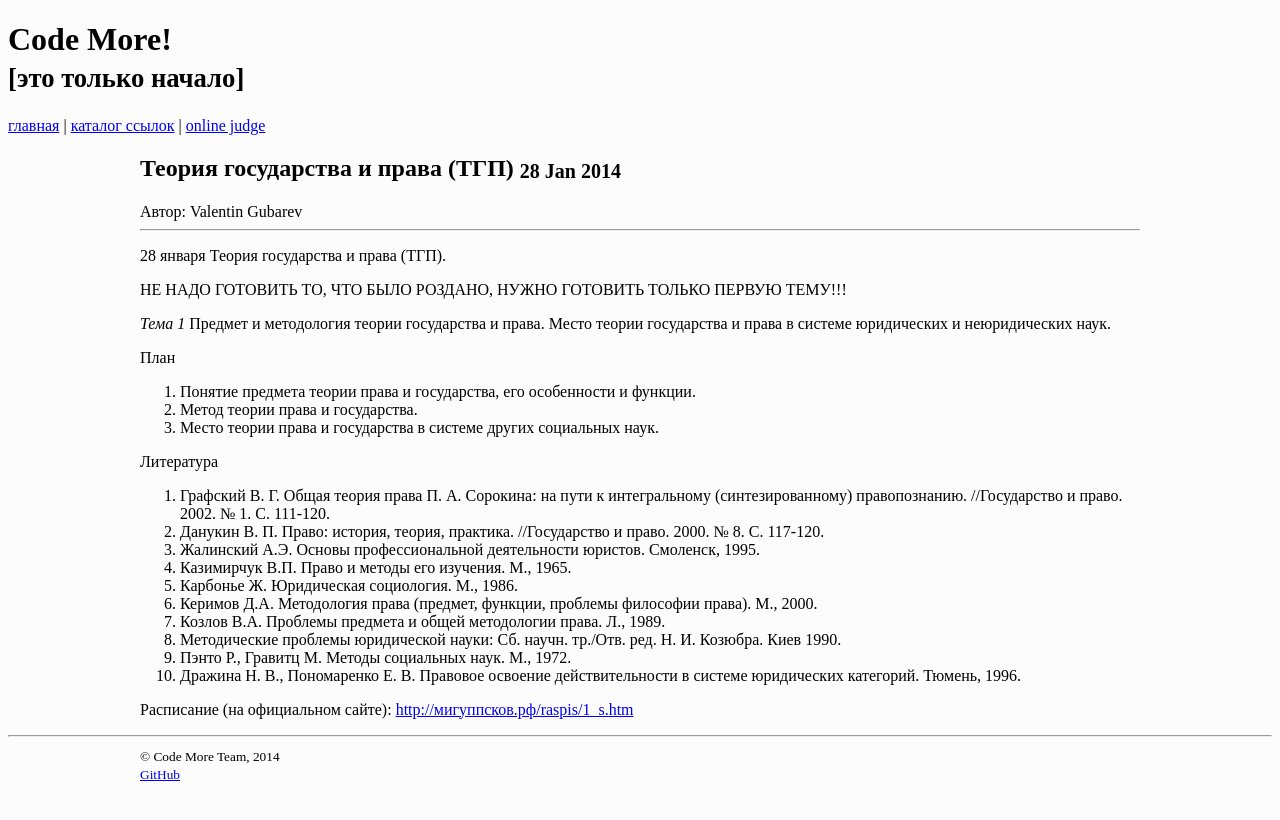
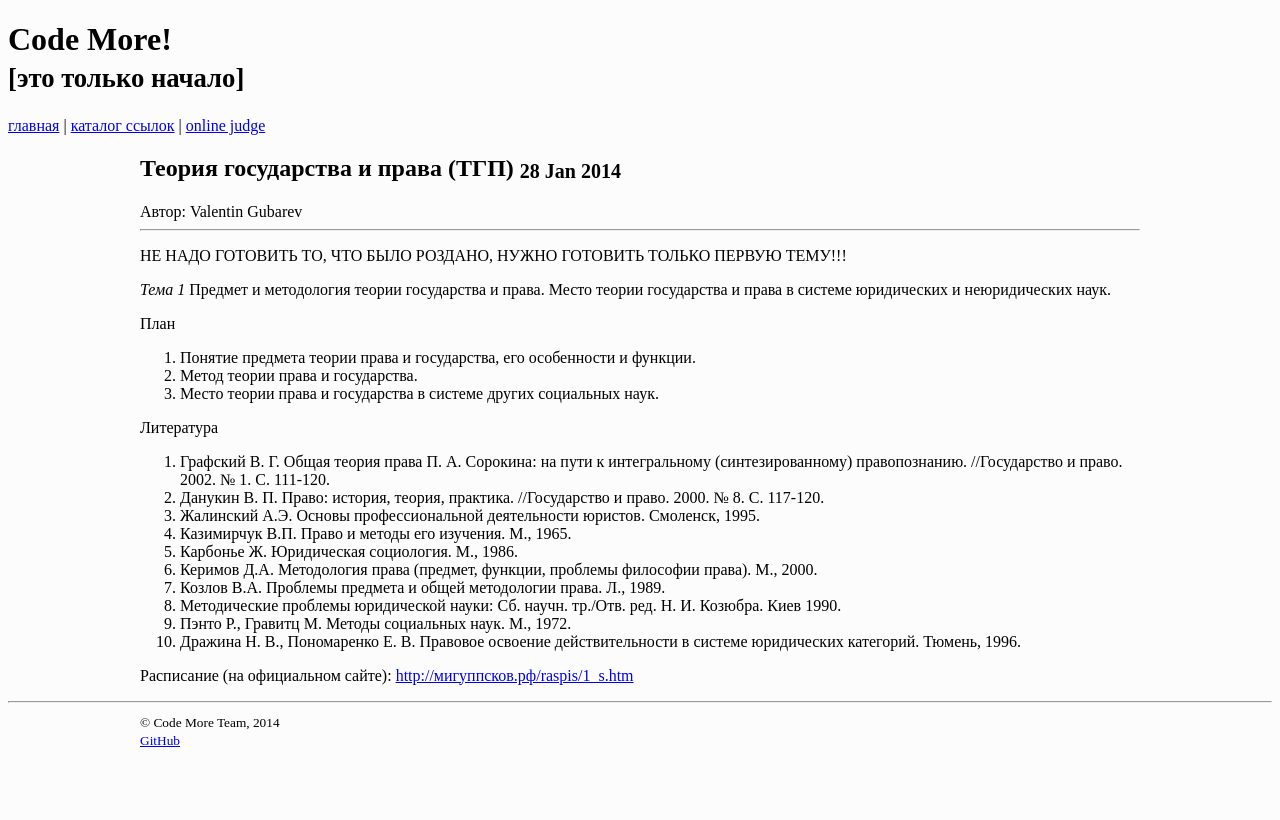
Before and after one commit to codemore-ru/codemore-ru.github.io, a Jekyll site: the page built from 332/index.md, in a window 1280 px wide. Shown: the top 820 px of the page. Built offline with Jekyll 4.4.1, drawn with Linux system fonts in a browser that asks for light colours.

Commit message:
332 fix (6)

```diff
--- a/332/index.md
+++ b/332/index.md
@@ -4,8 +4,6 @@ title: Теория государства и права (ТГП)
 author: Valentin Gubarev
 date: '2014-01-28'
 ---
-
-28 января Теория государства и права (ТГП).
 
 НЕ НАДО ГОТОВИТЬ ТО, ЧТО БЫЛО РОЗДАНО, НУЖНО ГОТОВИТЬ ТОЛЬКО ПЕРВУЮ ТЕМУ!!!
 
```
